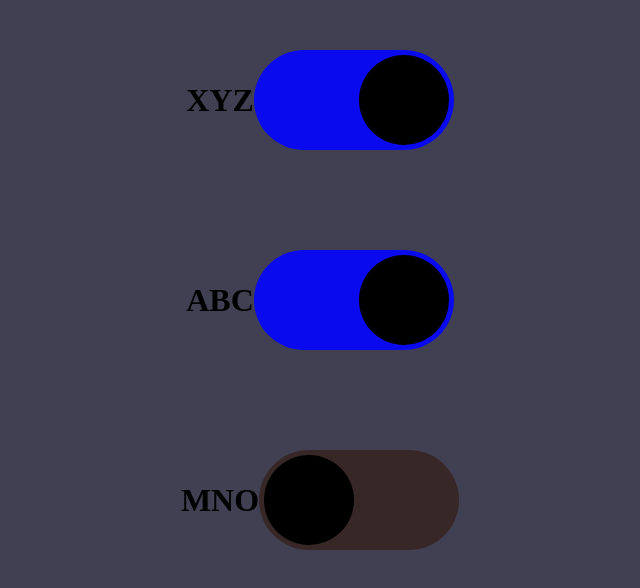
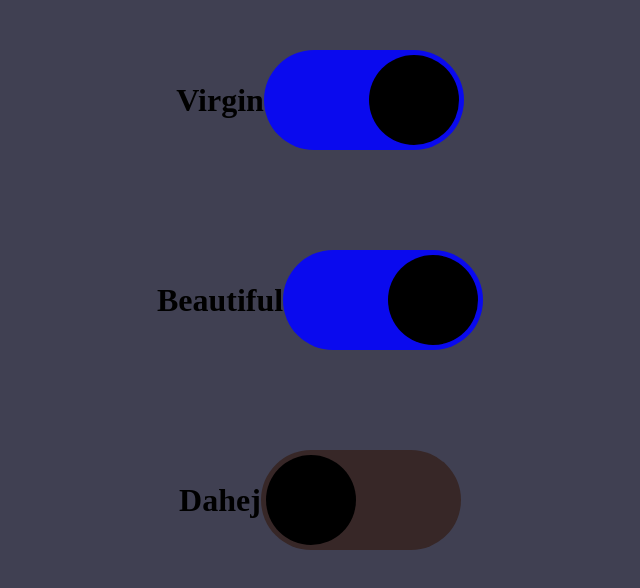
Before and after one commit to Anonymous6543/Partner987654, a plain HTML site: page Priavte File/index.html in a window 1280 px wide. Shown: the whole page, without its empty margins (320-960 px from the left). Drawn offline with Linux system fonts and the light colour scheme.

Commit message:
Update index.html

```diff
--- a/Priavte File/index.html
+++ b/Priavte File/index.html
@@ -11,19 +11,19 @@
 <body>
     <header>
         <div class="container">
-            <label><h1>XYZ</h1></label>
+            <label><h1>Virgin</h1></label>
             <input type="checkbox" id="check">
             <label for="check" class="button1"></label>
         </div>
 
         <div class="container1">
-            <label><h1>ABC</h1></label>
+            <label><h1>Beautiful</h1></label>
             <input type="checkbox" id="check1">
             <label for="check1" class="button2"></label>
         </div>
 
         <div class="container2">
-            <label><h1>MNO</h1></label>
+            <label><h1>Dahej</h1></label>
             <input type="checkbox" id="check2">
             <label for="check2" class="button3"></label>
         </div>
```
